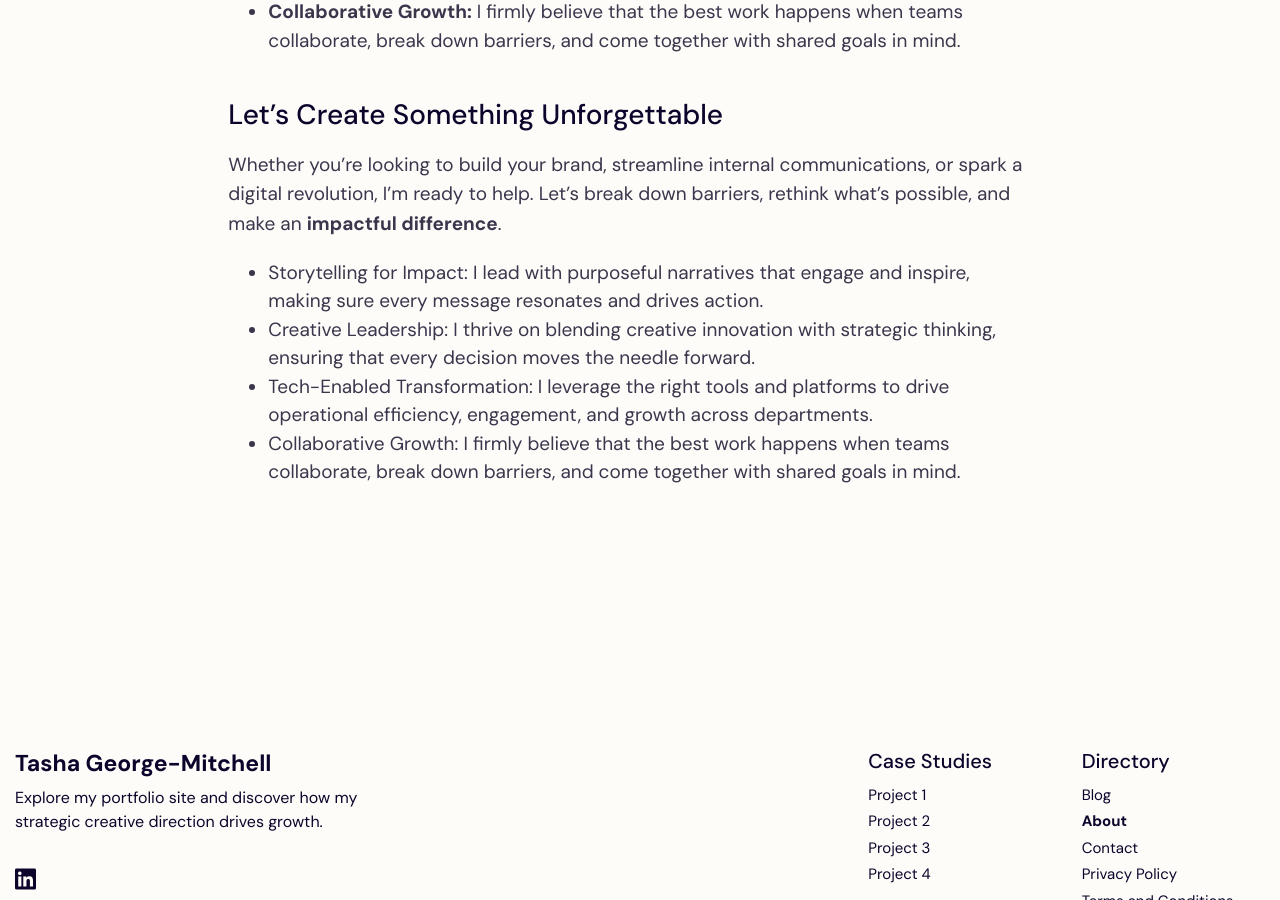
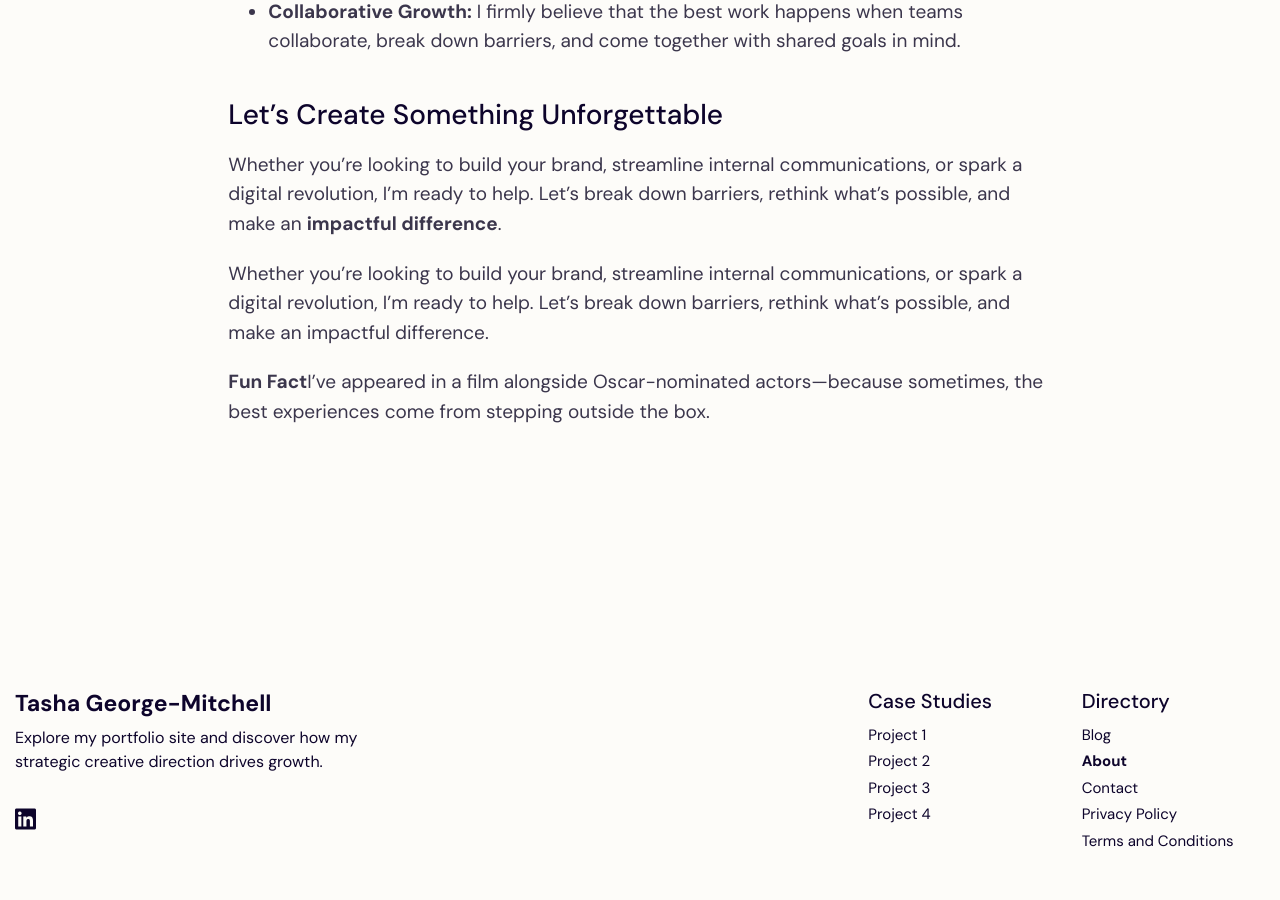
Before and after one commit to tglivebold/portfolio, a Jekyll site: the page built from pages/about.md, in a window 1280 px wide and 900 px high, scrolled down 2630 px. Built offline with Jekyll 4.4.1, drawn with Linux system fonts in a browser that asks for light colours.

Commit message:
Update about.md

```diff
--- a/pages/about.md
+++ b/pages/about.md
@@ -41,7 +41,7 @@ There are two primary jobs involved in creating a website: the web designer and
 
 Whether you're looking to build your brand, streamline internal communications, or spark a digital revolution, I’m ready to help. Let’s break down barriers, rethink what’s possible, and make an <strong>impactful difference</strong>.
 
-- Storytelling for Impact: I lead with purposeful narratives that engage and inspire, making sure every message resonates and drives action.
-- Creative Leadership: I thrive on blending creative innovation with strategic thinking, ensuring that every decision moves the needle forward.
-- Tech-Enabled Transformation: I leverage the right tools and platforms to drive operational efficiency, engagement, and growth across departments.
-- Collaborative Growth: I firmly believe that the best work happens when teams collaborate, break down barriers, and come together with shared goals in mind.
+Whether you're looking to build your brand, streamline internal communications, or spark a digital revolution, I’m ready to help. Let’s break down barriers, rethink what’s possible, and make an impactful difference.
+
+<strong>Fun Fact</strong>
+I’ve appeared in a film alongside Oscar-nominated actors—because sometimes, the best experiences come from stepping outside the box.
```
